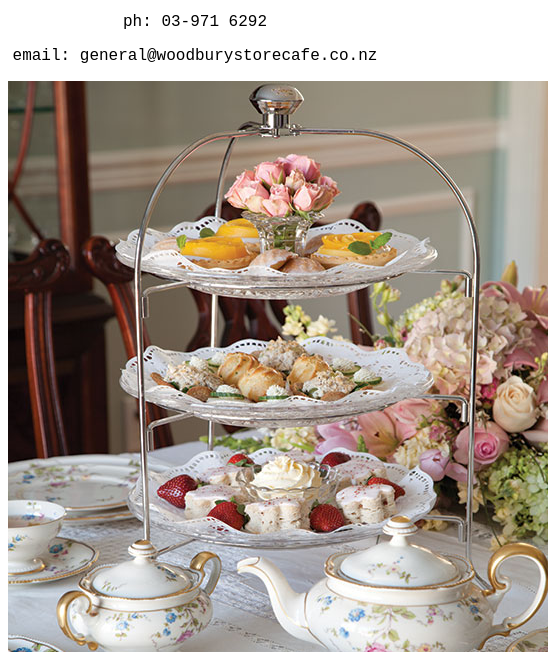
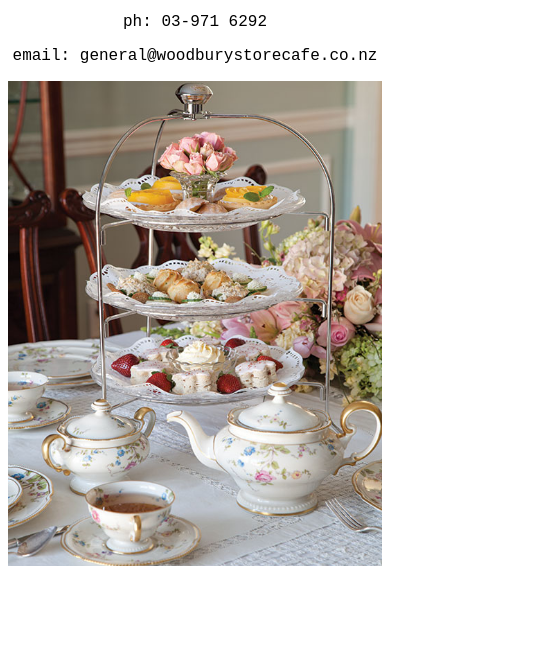
Before and after one commit to robert-hamilton36/WoodburyStore, a plain HTML site: page events.html in a window 390 px wide. Shown: the part 1764-2416 px from the top of the page, 548 px wide, since content can reach past the window. Drawn offline with Linux system fonts and the light colour scheme.

Commit message:
stop img overflow small screen

```diff
--- a/events.html
+++ b/events.html
@@ -28,7 +28,7 @@
           <p>Want us to host your next event, high-tea, birthday party, get in touch with us</p>
           <p><a href="tel:03-971 6292">ph: 03-971 6292</a></p>
           <p><a href="mailto:general@woodburystorecafe.co.nz">email: general@woodburystorecafe.co.nz</a></p>
-          <img src='/photos/events/AfternoonTea.jpg' />
+          <img class='eventImg' src='/photos/events/AfternoonTea.jpg' />
         </div>
       </div>
     </content>
```
